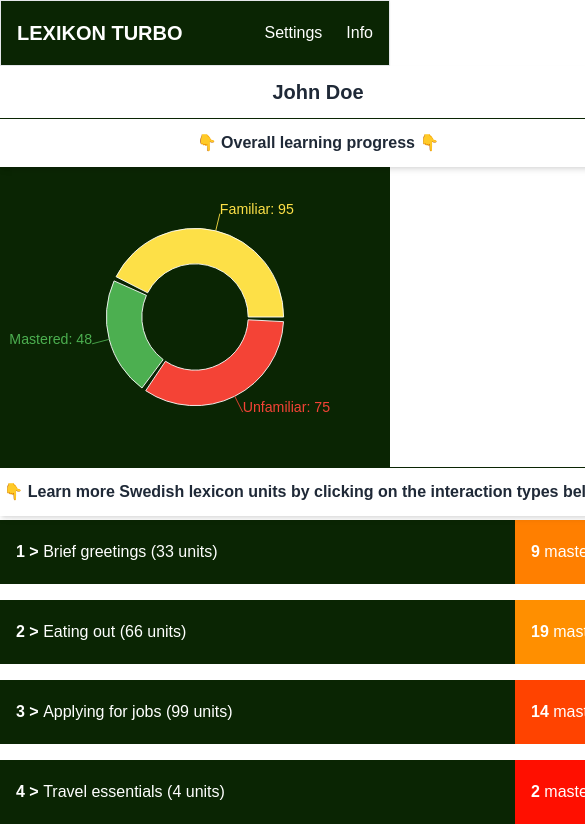
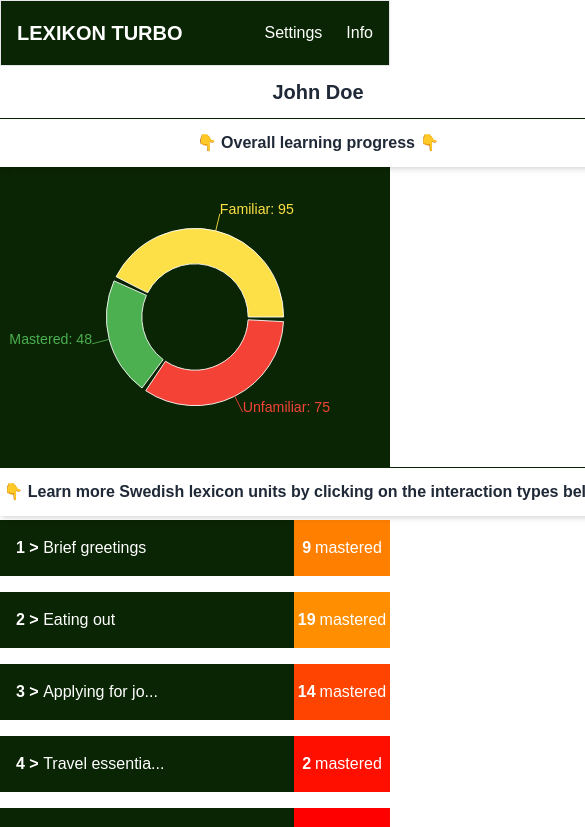
Before and after one commit to KristofferGW/lexicon-turbo-mvp, a Next.js app: page / in a window 390 px wide. Shown: the top 827 px of the page, 585 px wide, since content can reach past the window. Built offline with nearby package versions, Linux system fonts and the light colour scheme.

Commit message:
Made Theme Cards responsive

```diff
--- a/src/app/components/ThemeCard.js
+++ b/src/app/components/ThemeCard.js
@@ -40,16 +40,19 @@ export default function ThemeCard({ number, title, units, mastered }) {
   const bgColor = colorMap[Math.min(mastered, units)];
 
   return (
-    <div className="w-[636px] mx-auto my-4 flex justify-between items-center bg-lexicon text-white mb-2">
+    <div className="w-full max-w-[636px] mx-auto my-4 flex justify-between items-center bg-lexicon text-white mb-2">
       {/* Vänstra sidan */}
-      <div className="pl-4">
+      <div className="pl-4 py-3 flex-grow truncate">
         <span className="font-bold">{number} &gt; </span>
-        {title} ({units} units)
+        <span className="hidden sm:inline">{title}</span>
+        <span className="sm:hidden">{title.length > 15 ? `${title.substring(0, 15)}...` : title}</span>
+        <span className="hidden sm:inline"> ({units} units)</span>
       </div>
 
       {/* Högra sidan */}
-      <div className="text-white px-4 py-5 w-[121px]" style={{ backgroundColor: bgColor }}>
-        <span className="font-bold">{mastered}</span> mastered
+      <div className="text-white px-2 py-4 sm:px-4 w-24 sm:w-32 text-center flex items-center justify-center" style={{ backgroundColor: bgColor }}>
+        <span className="font-bold">{mastered}</span>
+        <span className="ml-1">mastered</span>
       </div>
     </div>
   );
```
